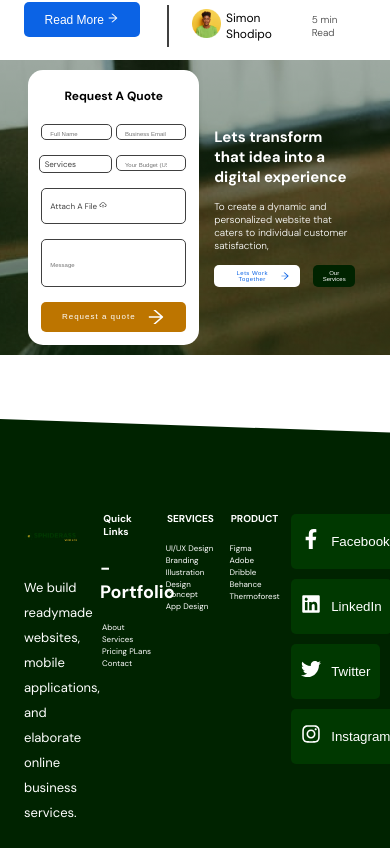
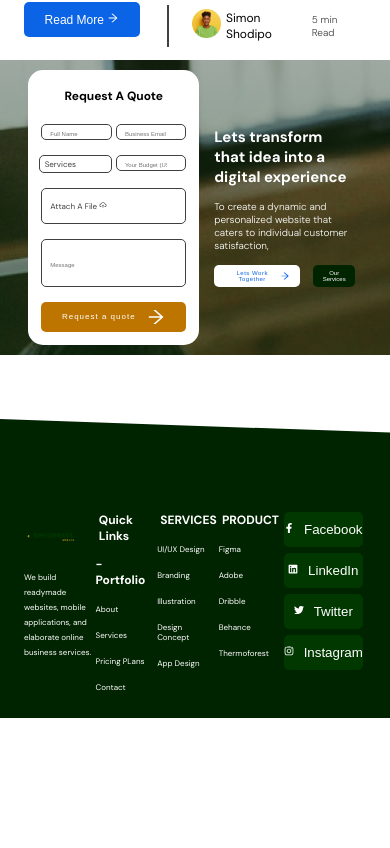
Before and after one commit to IdowuJosiah/SphidersAss, a React (Create React App) app in the folder sphiderass/: page / in a window 390 px wide. Shown: the part 4022-4870 px from the top of the page. After the commit the page ends 4740 px from the top, so only its background shows below. Built offline with nearby package versions, Linux system fonts and the light colour scheme.

Commit message:
Update App.css

```diff
--- a/sphiderass/src/App.css
+++ b/sphiderass/src/App.css
@@ -1791,20 +1791,37 @@
         margin: .2rem;
 
     }
-    .footer-link-list ul{
-        margin: 2px;
+    .footer-logo{
+        justify-content: flex-start;
+    }
+    .footer-logo-text{
+        font-size: 8px;
+        line-height: 15px;
+    }
+    .footer-links-sect h2{
+        font-size: 12px;
+    }
+    .footer-links-sect h3{
+        font-size: 12px;
+    }
+    .footer-socials button{
+        padding: 5px 0;
+        margin: 3px;
     }
     .footer-link-list li{
         font-size: 8px;
     }
     .footer-address-comp{
-        padding-left: 4px;
+        margin-left: 9px;
     }
     .footer-address div h2{
         font-size: 10px;
     }
     .footer-address div p{
         font-size: 8px;
+    }
+    .social-icons{
+        font-size: 10px;
     }
 }
 @media screen and (min-width :600px) and (max-width : 950px) {
```
